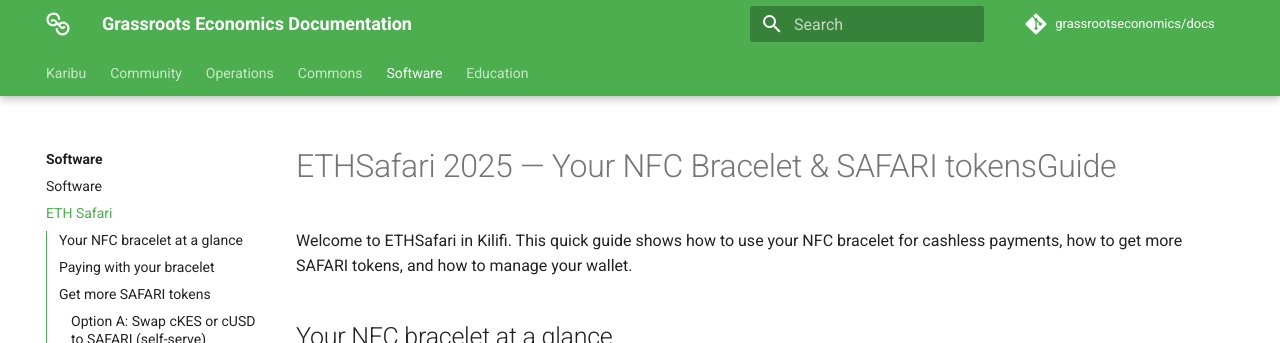
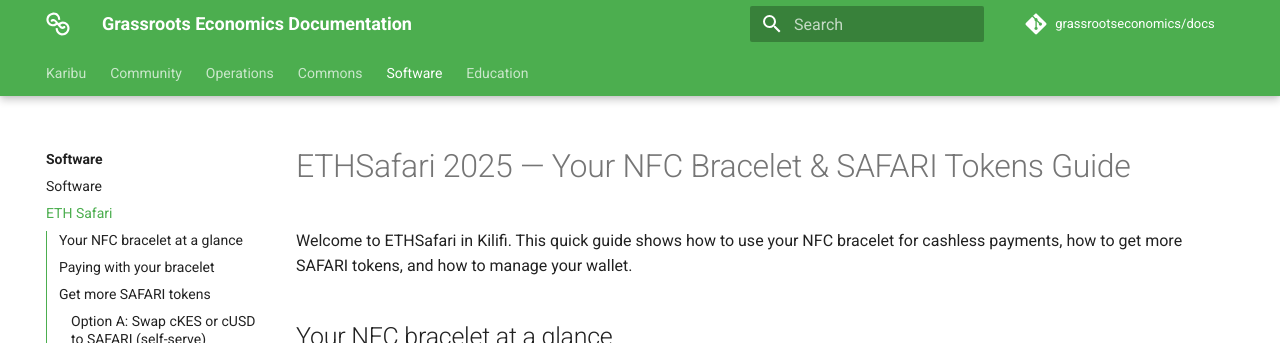
Before and after one commit to grassrootseconomics/docs.grassecon.org, an MkDocs documentation site: the page built from docs/cyber/eth-safari-2025.md, in a window 1280 px wide and 900 px high. Shown: the top 343 px of the window. Built offline with MkDocs 1.6.1 and Material for MkDocs 9.7.7, drawn with Linux system fonts in a browser that asks for light colours; comment, search, counter and statistics services are not loaded.

Commit message:
fix: title spacing

```diff
--- a/docs/cyber/eth-safari-2025.md
+++ b/docs/cyber/eth-safari-2025.md
@@ -1,4 +1,4 @@
-# ETHSafari 2025 — Your NFC Bracelet & SAFARI tokensGuide
+# ETHSafari 2025 — Your NFC Bracelet & SAFARI Tokens Guide
 
 Welcome to ETHSafari in Kilifi. This quick guide shows how to use your NFC bracelet for cashless payments, how to get more SAFARI tokens, and how to manage your wallet.
 
```
